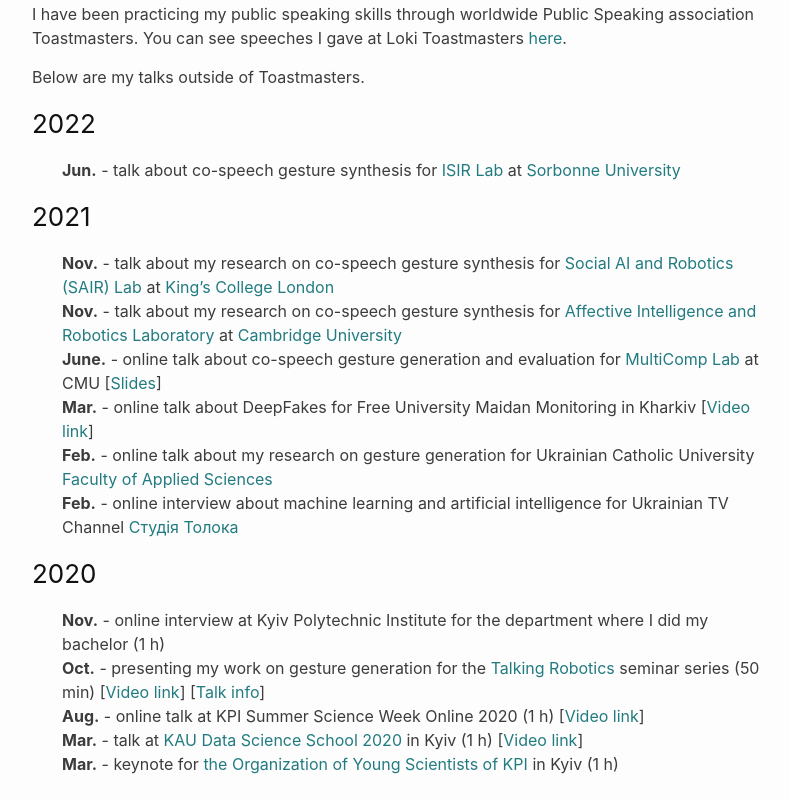
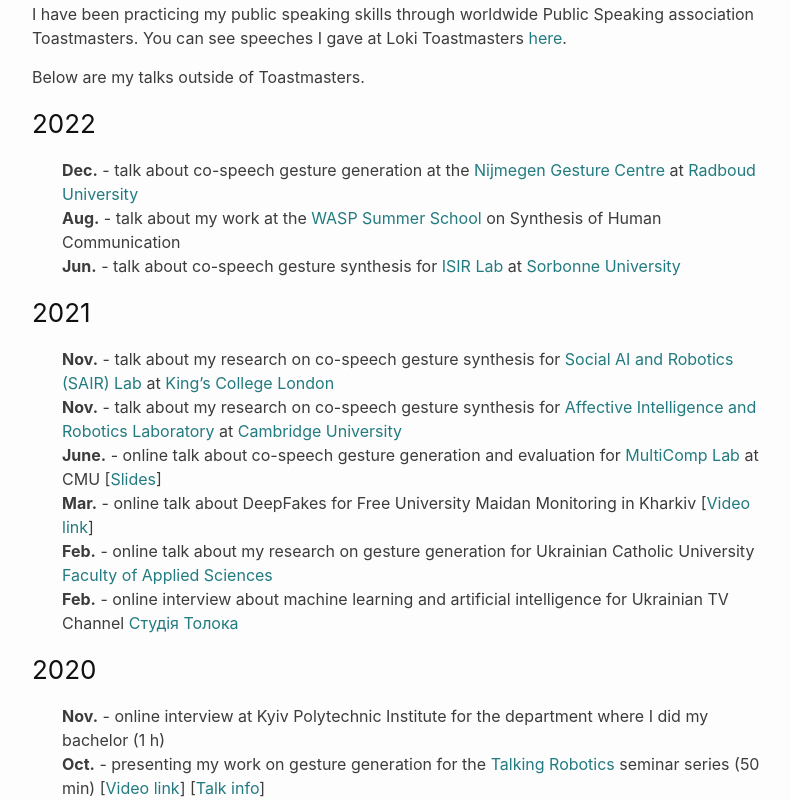
Before and after one commit to Svito-zar/Svito-zar.github.io, a Jekyll site: the page built from _pages/speaking.md, in a window 1280 px wide and 900 px high, scrolled down 423 px, cut to the strip 100-900 px from the top of the window. Shown: the whole strip, without its empty margins (238-1028 px from the left). Built offline with Jekyll 4.4.1, drawn with Linux system fonts in a browser that asks for light colours.

Commit message:
More talks

```diff
--- a/_pages/speaking.md
+++ b/_pages/speaking.md
@@ -14,6 +14,8 @@
 
 ### 2022
 
+* <strong>Dec.</strong> - talk about co-speech gesture generation at the [Nijmegen Gesture Centre](https://www.nijmegengesturecentre.org/) at [Radboud University](https://www.ru.nl/en)
+* <strong>Aug.</strong> - talk about my work at the [WASP Summer School](https://internal.wasp-sweden.org/event/wasp-summer-school-synthesis/) on Synthesis of Human Communication
 * <strong>Jun.</strong> - talk about co-speech gesture synthesis for [ISIR Lab](https://www.isir.upmc.fr/?lang=en) at [Sorbonne University](https://www.sorbonne-universite.fr/en)
 
 ### 2021
```
